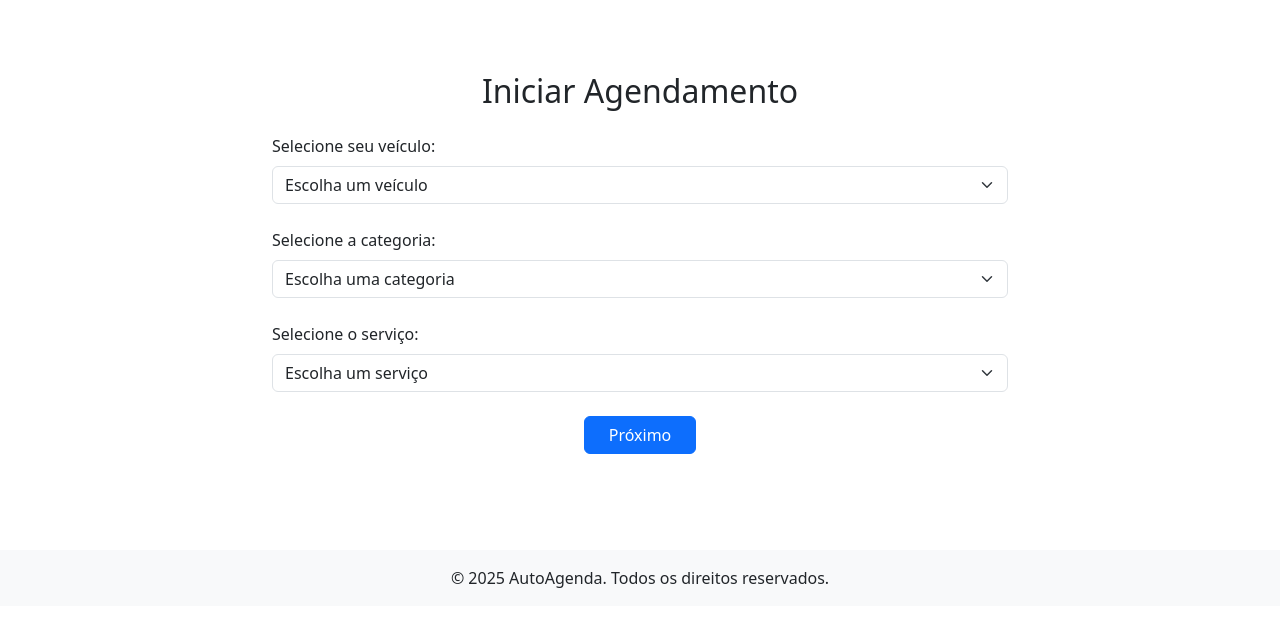
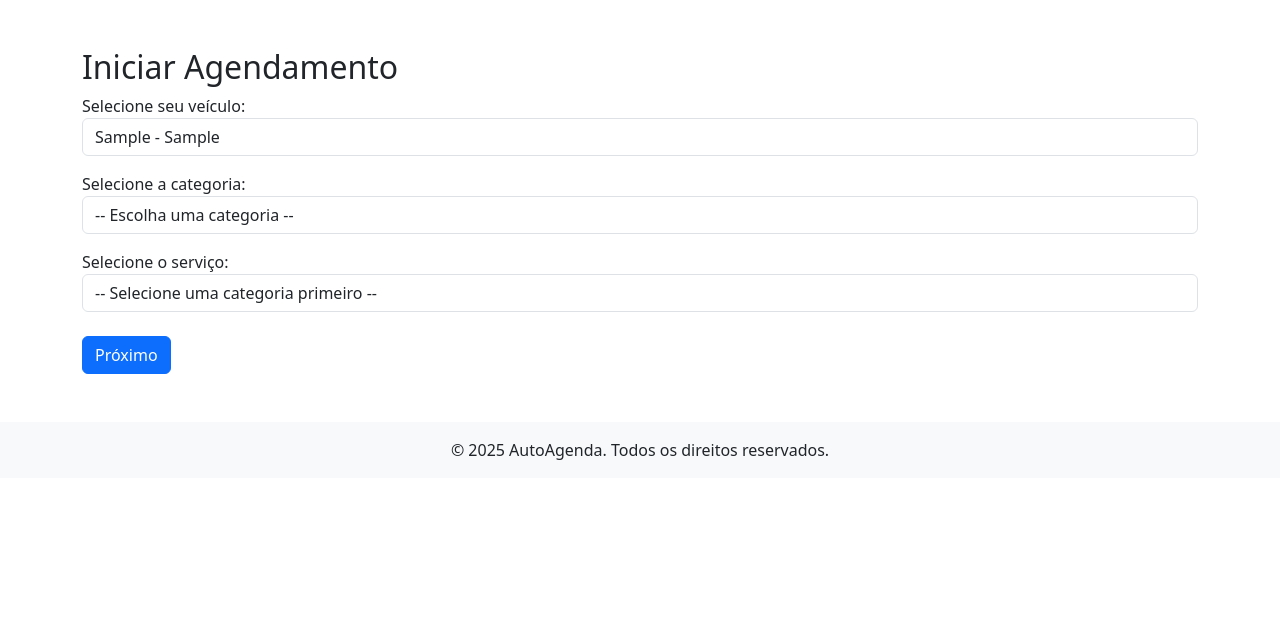
Before and after one commit to MarcusRobertoRoquini/mec_agnd, a Django app: template agendamecanica/templates/iniciar_agendamento.html in a window 1280 px wide. Shown: the part 56-683 px from the top of the page. Run offline with Django 5.2, Linux system fonts and the light colour scheme; the template is opened without the code that fills it: values that come from a table or form of the project are taken from there, others are empty; tables that the repository leaves empty hold one stand-in row (values such as "Sample post"); parts of the project's set-up code (start-up, migrations or seed data) failed here and were passed over.

Commit message:
Atualizações e Correções

```diff
--- a/agendamecanica/models.py
+++ b/agendamecanica/models.py
@@ -85,14 +85,12 @@ class Mechanic(models.Model):
         on_delete=models.CASCADE,
         related_name='mechanic'
     )
-    specialties = ArrayField(
-        models.CharField(max_length=100),
+    specialties = models.ManyToManyField(
+        Category,
         blank=True,
-        default=list,
-        help_text="Especialidades do mecânico, ex: freios, suspensão"
+        help_text="Selecione as categorias em que o mecânico é especializado."
     )
-    available_hours = JSONField(default=dict)  # Exemplo: {"segunda": ["08:00-17:00"]}
-
+    available_hours = models.JSONField(default=dict)
     criado_em = models.DateTimeField(auto_now_add=True)
 
     def __str__(self):
--- a/agendamecanica/templates/clientehome.html
+++ b/agendamecanica/templates/clientehome.html
@@ -62,7 +62,7 @@
     <!-- Seção Agendamento -->
     <section>
         <h2>Solicitar Serviço</h2>
-        <a href="#">Agendar novo serviço</a>
+        <a href="{% url 'iniciar_agendamento' %}">Agendar novo serviço</a>
     </section>
 </body>
 </html>
--- a/agendamecanica/templates/iniciar_agendamento.html
+++ b/agendamecanica/templates/iniciar_agendamento.html
@@ -1,57 +1,62 @@
-<!-- templates/agendamento/iniciar_agendamento.html -->
 {% extends 'base.html' %}
 {% block content %}
-<section class="agendamento-inicio py-5">
-  <div class="container">
-    <div class="row justify-content-center">
-      <div class="col-lg-8 col-md-10">
-
-        <h2 class="mb-4 text-center">Iniciar Agendamento</h2>
-
-        <form method="POST" novalidate>
+<div class="container mt-4">
+  <h2>Iniciar Agendamento</h2>
+  <form method="POST">
     {% csrf_token %}
 
-          <!-- Seletor de veículo -->
-          <div class="mb-4">
-            <label for="veiculo" class="form-label">Selecione seu veículo:</label>
-            <select name="veiculo" id="veiculo" class="form-select" required>
-              <option value="" disabled selected>Escolha um veículo</option>
+    <div class="form-group">
+      <label for="veiculo">Selecione seu veículo:</label>
+      <select name="veiculo" id="veiculo" class="form-control" required>
         {% for v in veiculos %}
           <option value="{{ v.id }}">{{ v.modelo }} - {{ v.placa }}</option>
         {% endfor %}
       </select>
     </div>
 
-          <!-- Seletor de categoria -->
-          <div class="mb-4">
-            <label for="categoria" class="form-label">Selecione a categoria:</label>
-            <select name="categoria" id="categoria" class="form-select" required>
-              <option value="" disabled selected>Escolha uma categoria</option>
+    <div class="form-group mt-3">
+      <label for="categoria">Selecione a categoria:</label>
+      <select name="categoria" id="categoria" class="form-control" required>
+        <option value="">-- Escolha uma categoria --</option>
         {% for c in categorias %}
           <option value="{{ c.id }}">{{ c.nome }}</option>
         {% endfor %}
       </select>
     </div>
 
-          <!-- Seletor de serviço -->
-          <div class="mb-4">
-            <label for="servico" class="form-label">Selecione o serviço:</label>
-            <select name="servico" id="servico" class="form-select" required>
-              <option value="" disabled selected>Escolha um serviço</option>
-              {% for s in servicos %}
-                <option value="{{ s.id }}">{{ s.nome }} ({{ s.categoria.nome }})</option>
-              {% endfor %}
+    <div class="form-group mt-3">
+      <label for="servico">Selecione o serviço:</label>
+      <select name="servico" id="servico" class="form-control" required>
+        <option value="">-- Selecione uma categoria primeiro --</option>
       </select>
     </div>
 
-          <!-- Botão de envio -->
-          <div class="text-center">
-            <button type="submit" class="btn btn-primary px-4">Próximo</button>
+    <button type="submit" class="btn btn-primary mt-4">Próximo</button>
+  </form>
 </div>
-        </form>
 
-      </div>
-    </div>
-  </div>
-</section>
+<script>
+  document.getElementById('categoria').addEventListener('change', function() {
+    const categoriaId = this.value;
+    const servicoSelect = document.getElementById('servico');
+
+    // Limpa opções anteriores
+    servicoSelect.innerHTML = '<option value="">Carregando serviços...</option>';
+
+    fetch(`/ajax/servicos-por-categoria/${categoriaId}/`)
+      .then(response => response.json())
+      .then(data => {
+        servicoSelect.innerHTML = '<option value="">-- Selecione o serviço --</option>';
+        data.servicos.forEach(servico => {
+          const option = document.createElement('option');
+          option.value = servico.id;
+          option.textContent = servico.nome;
+          servicoSelect.appendChild(option);
+        });
+      })
+      .catch(() => {
+        servicoSelect.innerHTML = '<option value="">Erro ao carregar serviços.</option>';
+      });
+  });
+</script>
 {% endblock %}
--- a/agendamecanica/urls.py
+++ b/agendamecanica/urls.py
@@ -9,7 +9,10 @@ urlpatterns = [
     path('mecanicohome/', views.mecanico_home, name='mecanico_home'),
     path('veiculo/novo/', views.adicionar_veiculo, name='adicionar_veiculo'),
     path('veiculo/<int:pk>/editar/', views.editar_veiculo, name='editar_veiculo'),
-    path('agendamento/iniciar/', views.iniciar_agendamento_view, name='iniciar_agendamento'),
-    path('selecionar-mecanico/', views.selecionar_mecanico, name='selecionar_mecanico'),
+
+
+    path('iniciar_agendamento', views.iniciar_agendamento_view, name='iniciar_agendamento'),
+    path('selecionar_mecanico/<int:veiculo_id>/<int:categoria_id>/<int:servico_id>/', views.selecionar_mecanico, name='selecionar_mecanico'),
     path('ajax/horarios-disponiveis/<int:mecanico_id>/', views.horarios_disponiveis, name='horarios_disponiveis'),
+    path('ajax/servicos-por-categoria/<int:categoria_id>/', views.servicos_por_categoria, name='servicos_por_categoria'),
 ]
```
Also changed, not shown: agendamecanica/forms.py (+21 -11 lines), agendamecanica/templates/cadastromec.html (+87 -15 lines), agendamecanica/views.py (+9 -4 lines), agendamecanica/migrations/0009_remove_mechanic_specialties_mechanic_specialties.py (added). Lines whose indentation alone changed are shown as unchanged.
